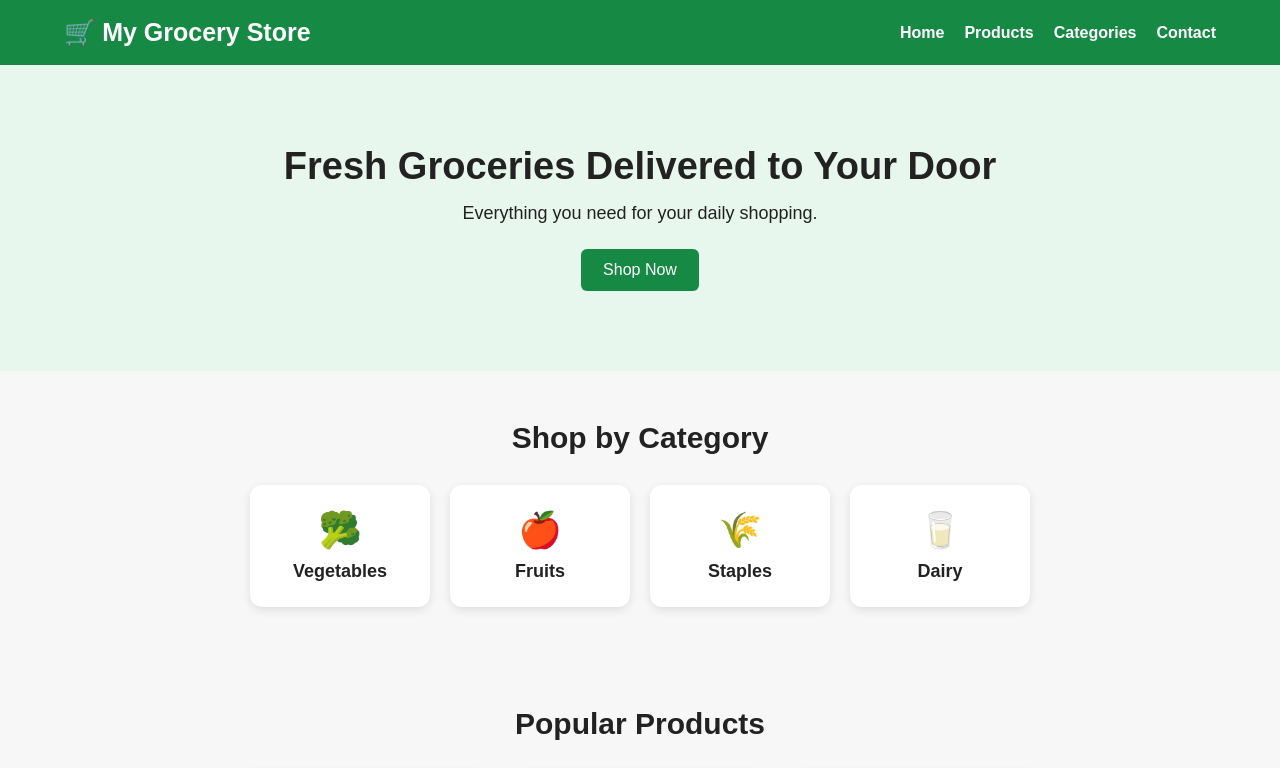
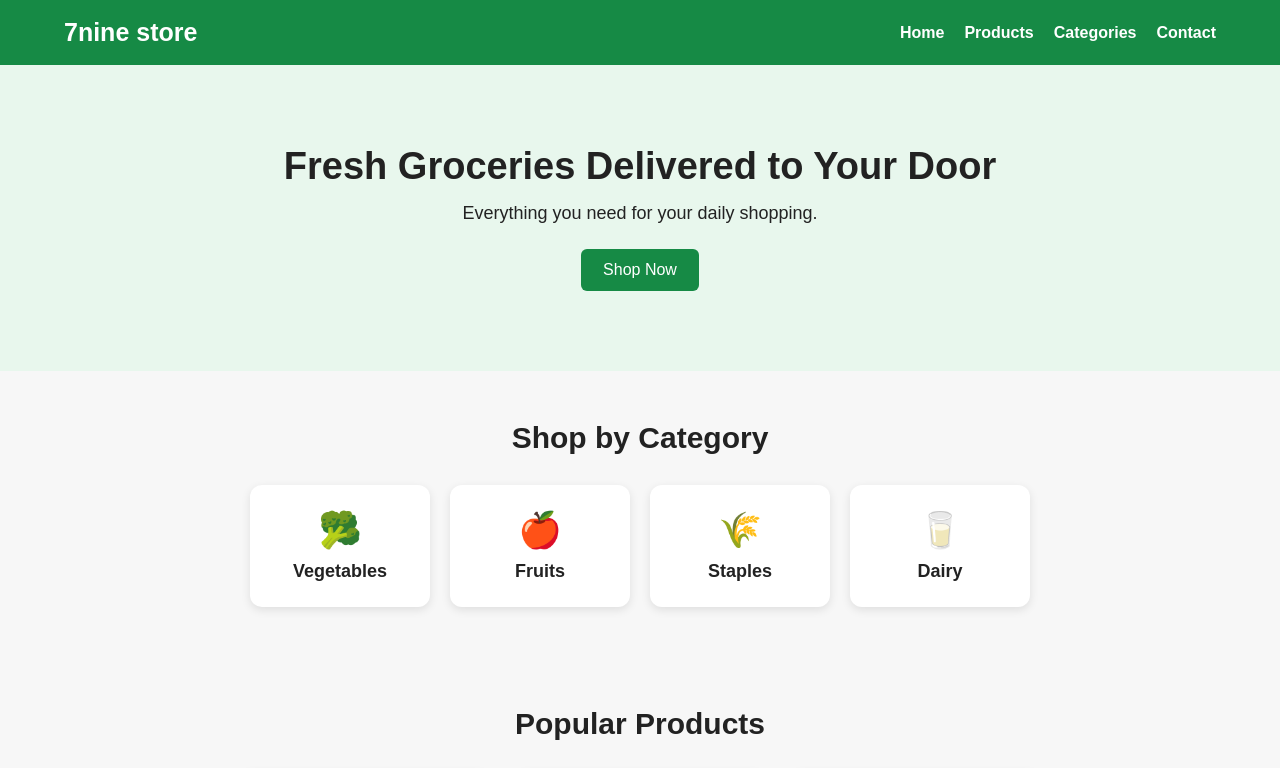
Before and after one commit to nikhilsharma8287092-ship-it/Gorcery-store, a plain HTML site: page index.html in a window 1280 px wide. Shown: the top 768 px of the page. Drawn offline with Linux system fonts and the light colour scheme.

Commit message:
Update index.html

```diff
--- a/index.html
+++ b/index.html
@@ -4,7 +4,7 @@
     <meta charset="UTF-8">
     <meta name="viewport" content="width=device-width, initial-scale=1.0">
 
-    <title>My Grocery Store</title>
+    <title> 7nine store </title>
 
     <link rel="stylesheet" href="style.css">
 </head>
@@ -12,7 +12,7 @@
 <body>
 
     <header>
-        <h1>🛒 My Grocery Store</h1>
+        <h1> 7nine store </h1>
 
         <nav>
             <a href="index.html">Home</a>
```
